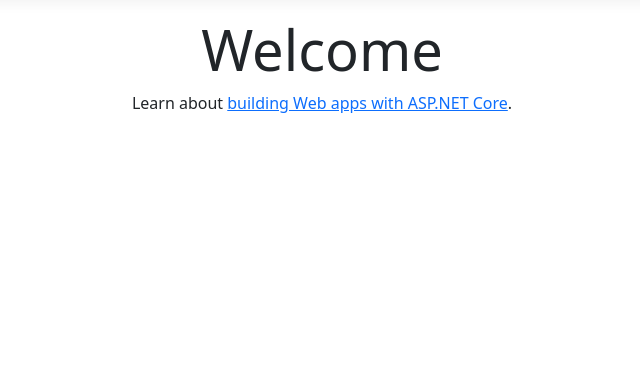
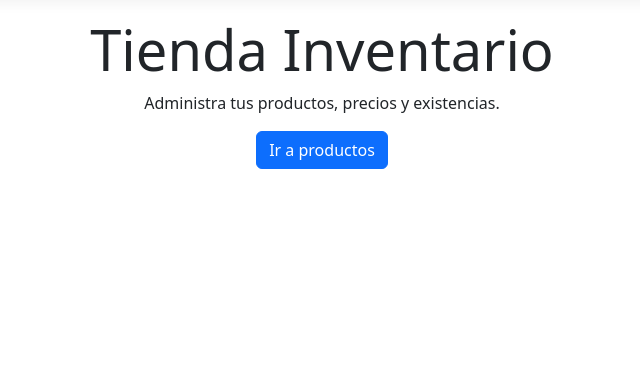
Before and after one commit to LeandriArt/Uso-de-Git-y-Git-Flow, an ASP.NET Core app: page / in a window 1280 px wide. Shown: the part 57-425 px from the top of the page, without its empty margins (318-958 px from the left). Run offline with ASP.NET Core 8, Linux system fonts and the light colour scheme; style sheets or scripts are compiled from the project's sources.

Commit message:
feat: agregar eliminación con confirmación y acceso al inventario

```diff
--- a/Tienda.Inventario/Views/Home/Index.cshtml
+++ b/Tienda.Inventario/Views/Home/Index.cshtml
@@ -1,8 +1,14 @@
 @{
-    ViewData["Title"] = "Home Page";
+    ViewData["Title"] = "Inicio";
 }
 
 <div class="text-center">
-    <h1 class="display-4">Welcome</h1>
-    <p>Learn about <a href="https://learn.microsoft.com/aspnet/core">building Web apps with ASP.NET Core</a>.</p>
+    <h1 class="display-4">Tienda Inventario</h1>
+    <p>Administra tus productos, precios y existencias.</p>
+
+    <a asp-controller="Productos"
+       asp-action="Index"
+       class="btn btn-primary">
+        Ir a productos
+    </a>
 </div>
```
